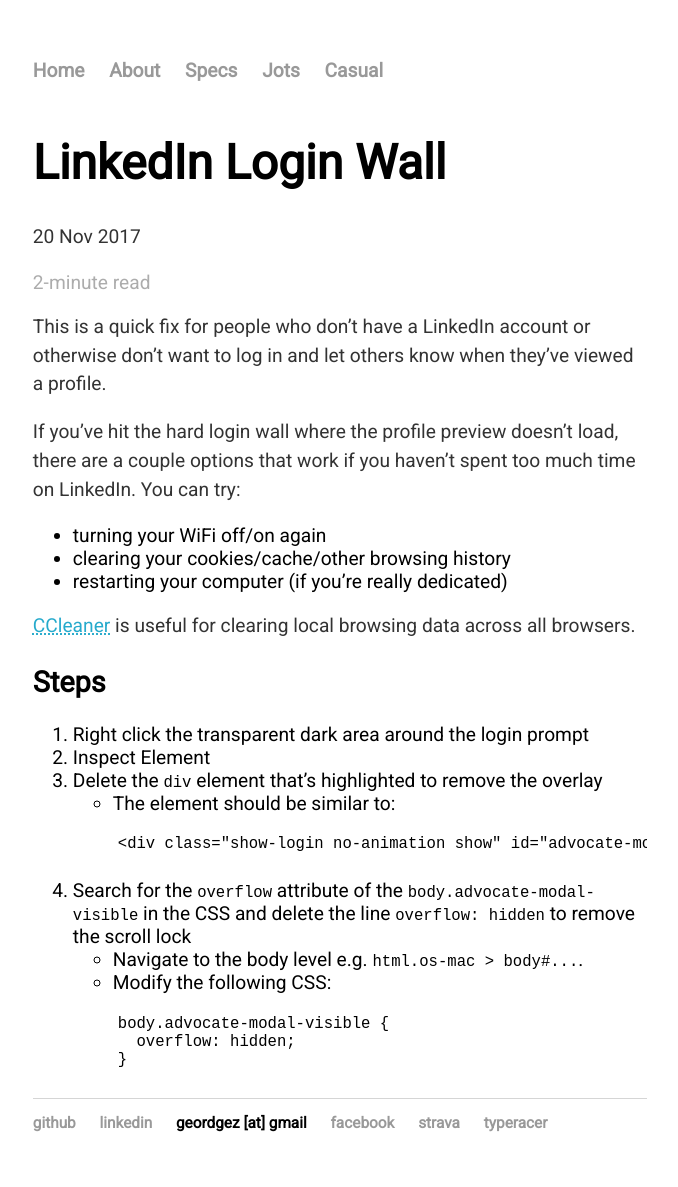
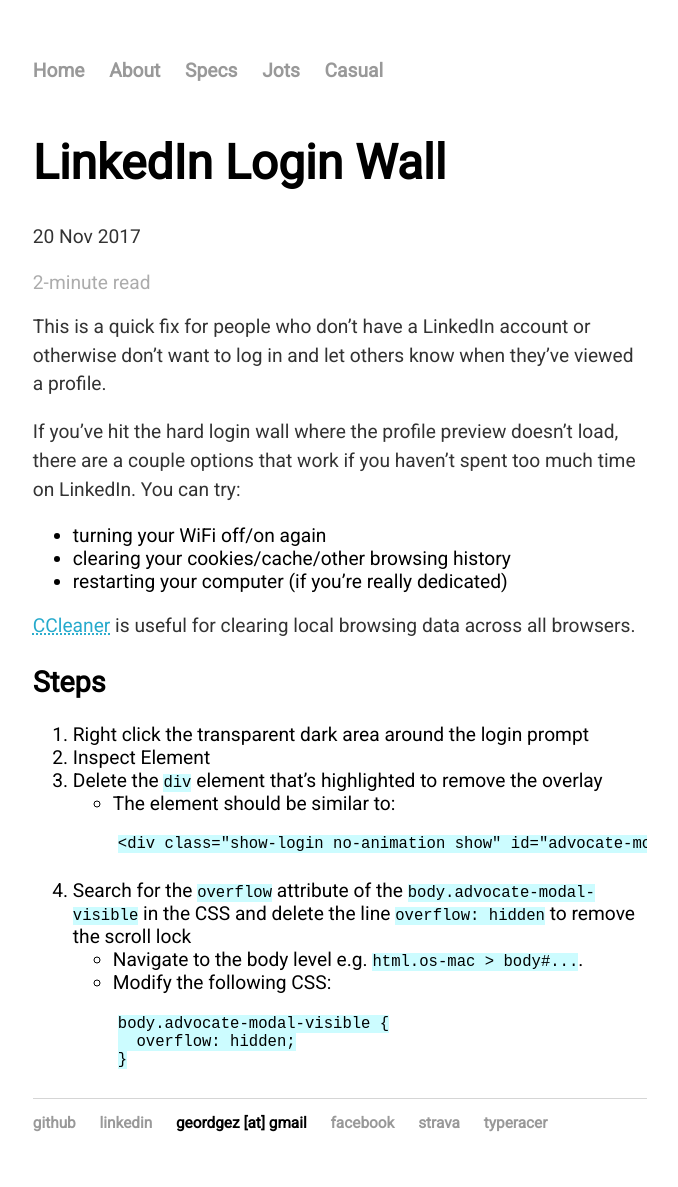
Before and after one commit to geordgez/geordgez.github.io, a Jekyll site: the page built from _posts/2017-11-20-linkedin-login-wall.md, in a window 1280 px wide. Shown: the whole page, without its empty margins (300-978 px from the left). Built offline with Jekyll 4.4.1, drawn with Linux system fonts in a browser that asks for light colours.

Commit message:
Code background light blue

```diff
--- a/css/main.css
+++ b/css/main.css
@@ -67,6 +67,10 @@
     overflow: auto;
 }
 
+code {
+    background-color: #ccfcff;
+}
+
 ul.posts {
     margin: 20px auto 40px;
     line-height: 120%;
```
